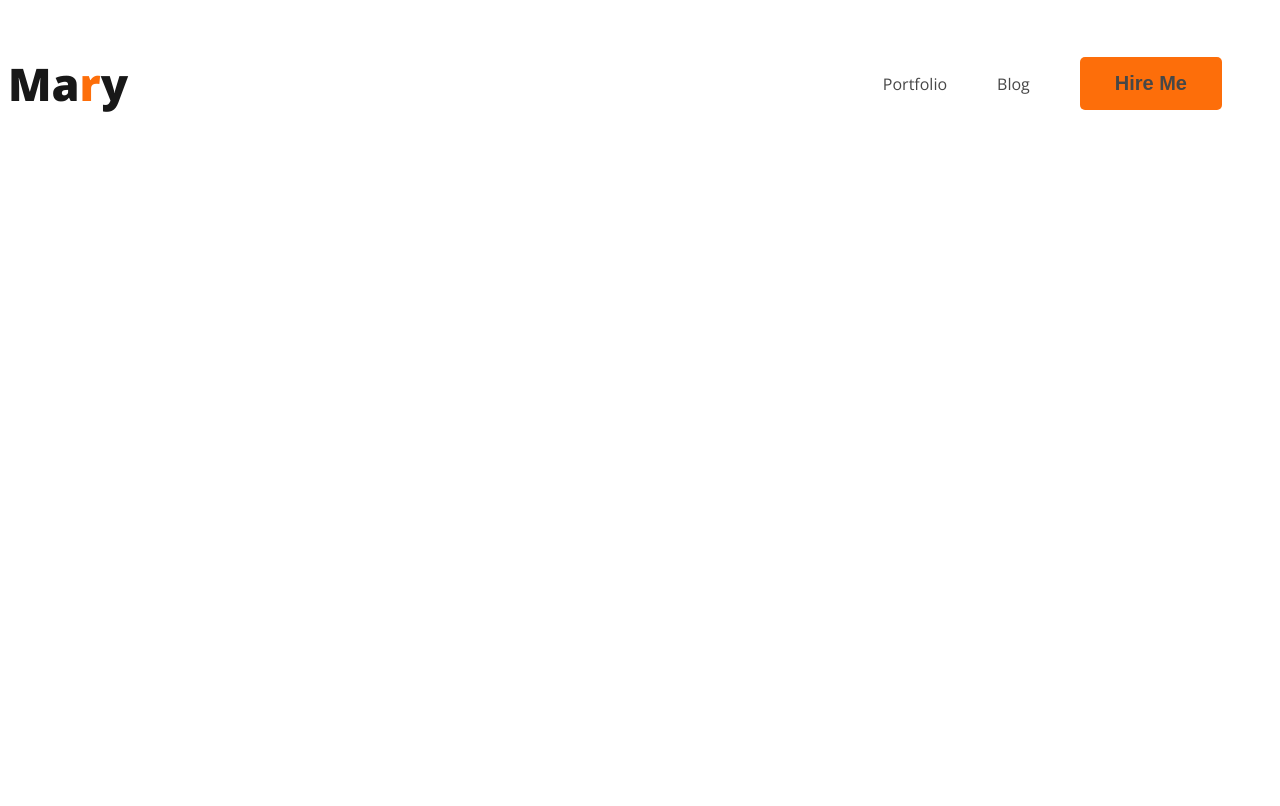
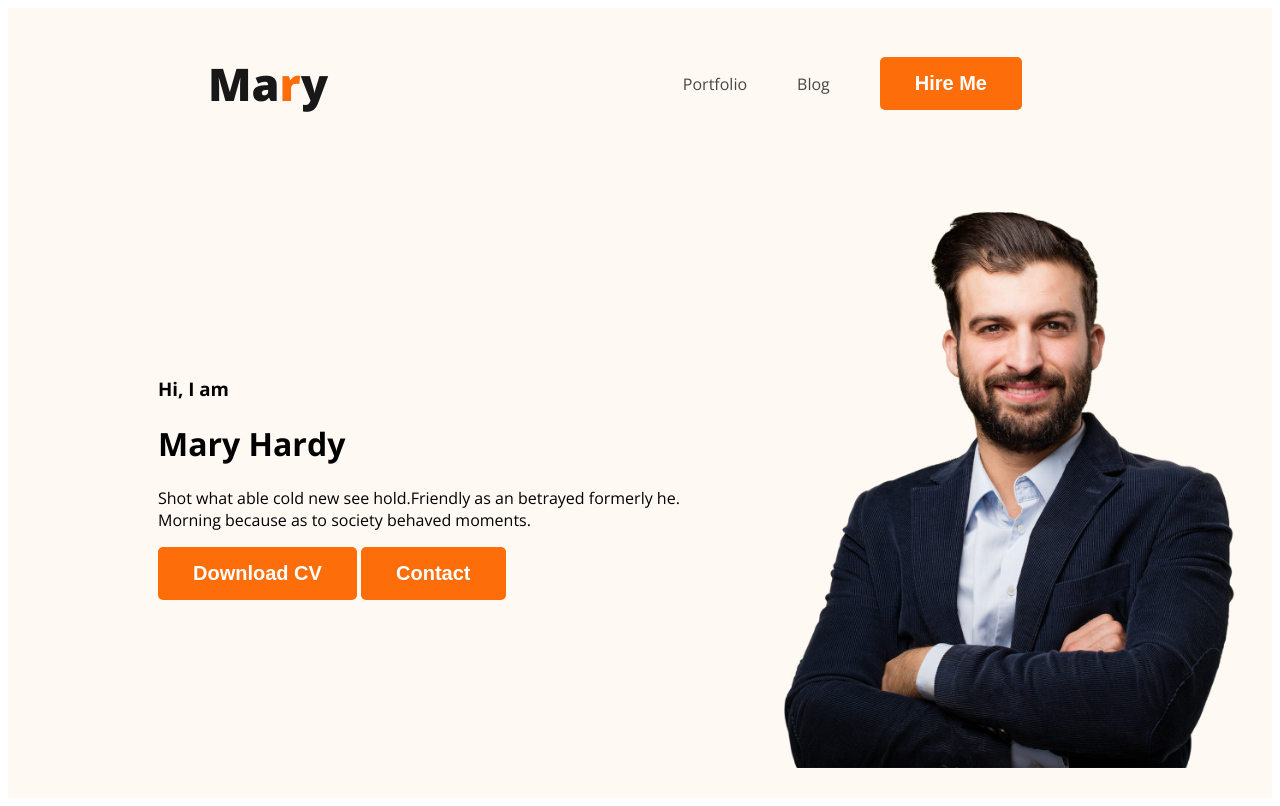
Before and after one commit to mehedihasan92/web-developer-portfolio, a plain HTML site: page index.html in a window 1280 px wide. Drawn offline with nearby package versions, Linux system fonts and the light colour scheme.

Commit message:
banner content added

```diff
--- a/index.html
+++ b/index.html
@@ -10,15 +10,25 @@
     <link rel="stylesheet" href="styles/portfolio.css">
 </head>
 <body>
-    <header>
+    <header class="header">
         <nav>
             <h3 class="nav-title">Ma<span class="text-primary">r</span>y</h3>
             <ul>
                 <li><a href="">Portfolio</a></li>
                 <li><a href="">Blog</a></li>
-                <li><button class="btn-primary"><a href="">Hire Me</a></button></li>
+                <li><button class="btn-primary">Hire Me</button></li>
             </ul>
         </nav>
+        <div class="banner">
+            <div>
+                <h3 class="banner-greeting">Hi, I  am</h3>
+                <h1 class="banner-title">Mary Hardy</h1>
+                <p>Shot what able cold new see hold.Friendly as an betrayed formerly he. Morning because as to society behaved moments.</p>
+                <button class="btn-primary">Download CV</button>
+                <button class="btn-primary">Contact</button>
+            </div>
+            <img class="profile-pic" src="images/hardy.png" alt="">
+        </div>
     </header>
 
     <main>
--- a/styles/portfolio.css
+++ b/styles/portfolio.css
@@ -23,6 +23,7 @@ nav {
     display: flex;
     justify-content: space-between;
     align-items: center;
+    margin: 0 200px;
 
 }
 .nav-title {
@@ -45,3 +46,18 @@ nav a {
     text-decoration: none;
     color: #474747;
 }
+
+/* header related style  */
+.header{
+    background-color: #FFF8F3;;
+}
+
+.banner{
+    padding:30px 30px 30px 150px ;
+    display: flex ;
+    align-items: center;
+}
+.banner .profile-pic {
+    width: 500px;
+
+}
```
